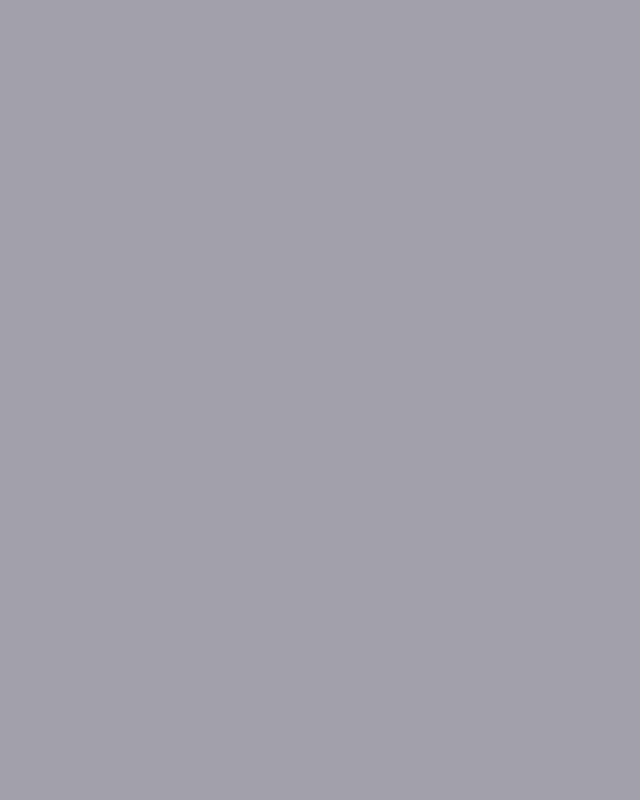
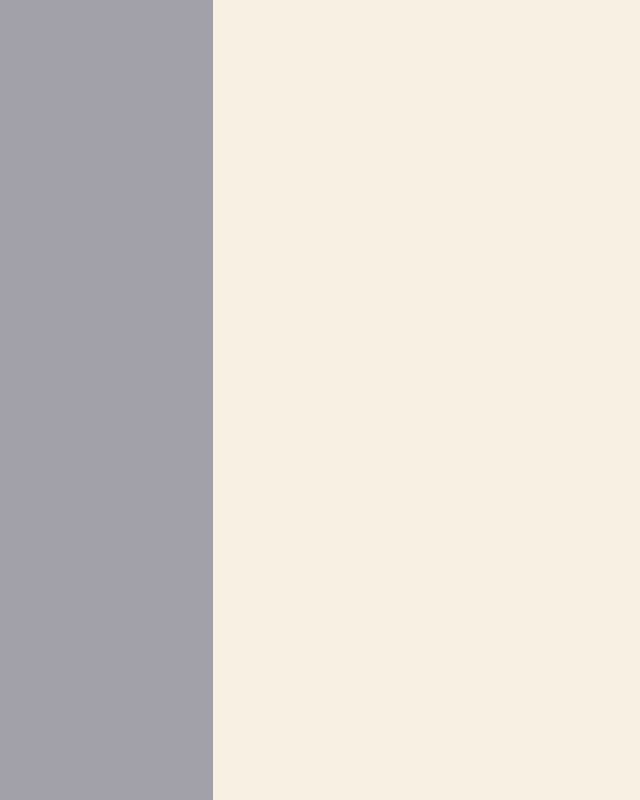
Before and after one commit to Royuin/todo-list, a website built with webpack: page dist/index.html in a window 1280 px wide. Shown: the whole page, without its empty margins (0-640 px from the left). Built offline with nearby package versions, Linux system fonts and the light colour scheme.

Commit message:
made aside tag take up only part of the left side of the page

```diff
--- a/src/style.css
+++ b/src/style.css
@@ -18,3 +18,8 @@ aside {
   background-color: var(--mid-grey);
   height: 100vh;
 }
+
+.page-wrapper {
+  display: grid;
+  grid-template-columns: 1fr 5fr;
+}
```
